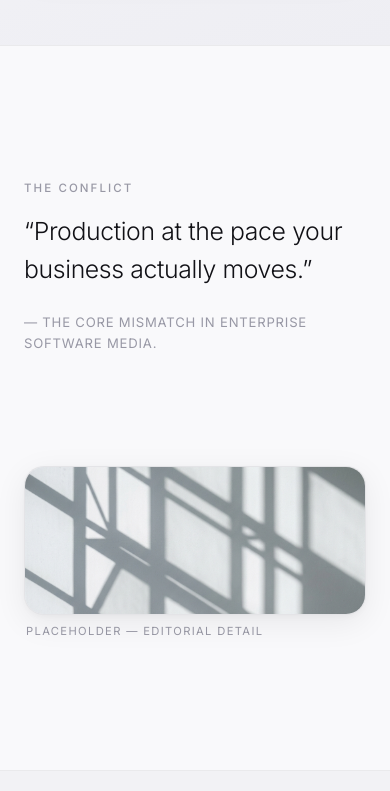
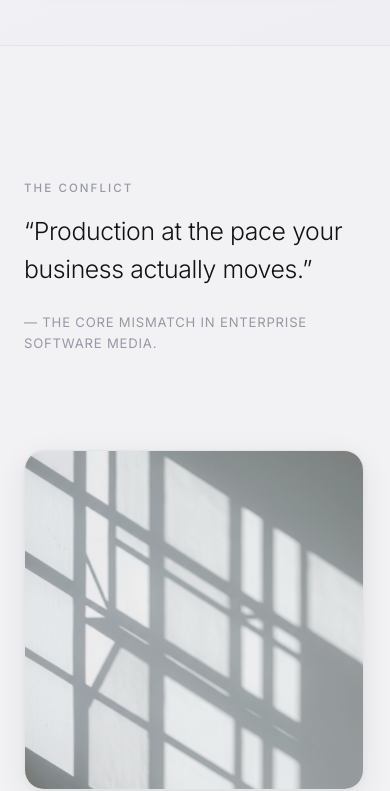
Before and after one commit to YegorCreative/badge8Plus, a website: page index.html in a window 390 px wide. Shown: the part 901-1692 px from the top of the page. Drawn offline with Linux system fonts and the light colour scheme.

Commit message:
style: update section backgrounds, add abstract media styling, and refine mobile layout constraints

```diff
--- a/css/responsive.css
+++ b/css/responsive.css
@@ -33,12 +33,14 @@
   border-radius: var(--radius-md);
 }
 
+/* Problem media: square abstract frame on mobile — smaller than hero */
 .problem-media .visual-frame {
   display: block;
   width: 100%;
-  aspect-ratio: 16 / 7;
+  max-width: 340px;              /* Constrained on mobile — editorial, not dominant */
+  aspect-ratio: 1 / 1;
   border-radius: var(--radius-md);
-  margin-top: var(--space-2xl);
+  margin-top: var(--space-xl);
 }
 
 .process-visual {
--- a/css/sections.css
+++ b/css/sections.css
@@ -115,10 +115,10 @@
 }
 
 /* ==========================================================================
-   2. Problem Statement — clean editorial
+   2. Problem Statement — distinct editorial zone, quieter than hero
    ========================================================================== */
 .section-problem {
-  background-color: var(--bg-primary);
+  background-color: var(--bg-secondary); /* Distinct from hero bg-primary */
   border-top: 1px solid var(--border-color);
   border-bottom: 1px solid var(--border-color);
   padding-top: var(--space-5xl);
@@ -140,7 +140,7 @@
 .problem-quote {
   font-family: var(--font-primary);
   font-size: clamp(1.55rem, 3vw, 2.35rem);
-  font-weight: 300;             /* Light weight — spacious, modern, not heavy */
+  font-weight: 300;
   line-height: 1.5;
   color: var(--text-primary);
   letter-spacing: -0.015em;
@@ -154,16 +154,35 @@
   text-transform: uppercase;
 }
 
+/* Standard problem media frame */
 .problem-media .visual-frame {
   aspect-ratio: 3 / 4;
   display: none;
 }
 
+/* Abstract editorial variant — square crop, restrained opacity */
+/* Keeps the image as a quiet presence, not a dominant hero */
+.problem-media--abstract .visual-frame {
+  aspect-ratio: 1 / 1;               /* Square — intimate, editorial */
+  border-radius: var(--radius-md);   /* Slightly tighter radius than hero's lg */
+}
+
+.problem-media--abstract .visual-frame img {
+  opacity: 0.82;                     /* Slightly pulled back — editorial restraint */
+  filter: saturate(0.9) contrast(0.96);
+}
+
+.problem-media--abstract .visual-frame:hover img {
+  opacity: 0.95;
+  filter: saturate(1) contrast(1);
+}
+
 /* ==========================================================================
-   3. Services Section
+   3. Services — INTENTIONALLY IMAGE-FREE
+   Typographic breathing space between two visual sections.
    ========================================================================== */
 .section-services {
-  background-color: var(--bg-secondary);
+  background-color: var(--bg-primary); /* Alternates from problem's bg-secondary */
 }
 
 .section-header {
@@ -204,10 +223,11 @@
 }
 
 /* ==========================================================================
-   5. Use Cases
+   5. Use Cases — INTENTIONALLY IMAGE-FREE
+   Structural list format, pure typography.
    ========================================================================== */
 .section-use-cases {
-  background-color: var(--bg-secondary);
+  background-color: var(--bg-primary); /* Alternates from advantages' bg-secondary */
 }
 
 .use-case-item {
@@ -305,7 +325,8 @@
 }
 
 /* ==========================================================================
-   7. Differentiation Table
+   7. Differentiation Table — INTENTIONALLY IMAGE-FREE
+   Data-dense comparison, pure information.
    ========================================================================== */
 .section-differentiation {
   background-color: var(--bg-secondary);
```
